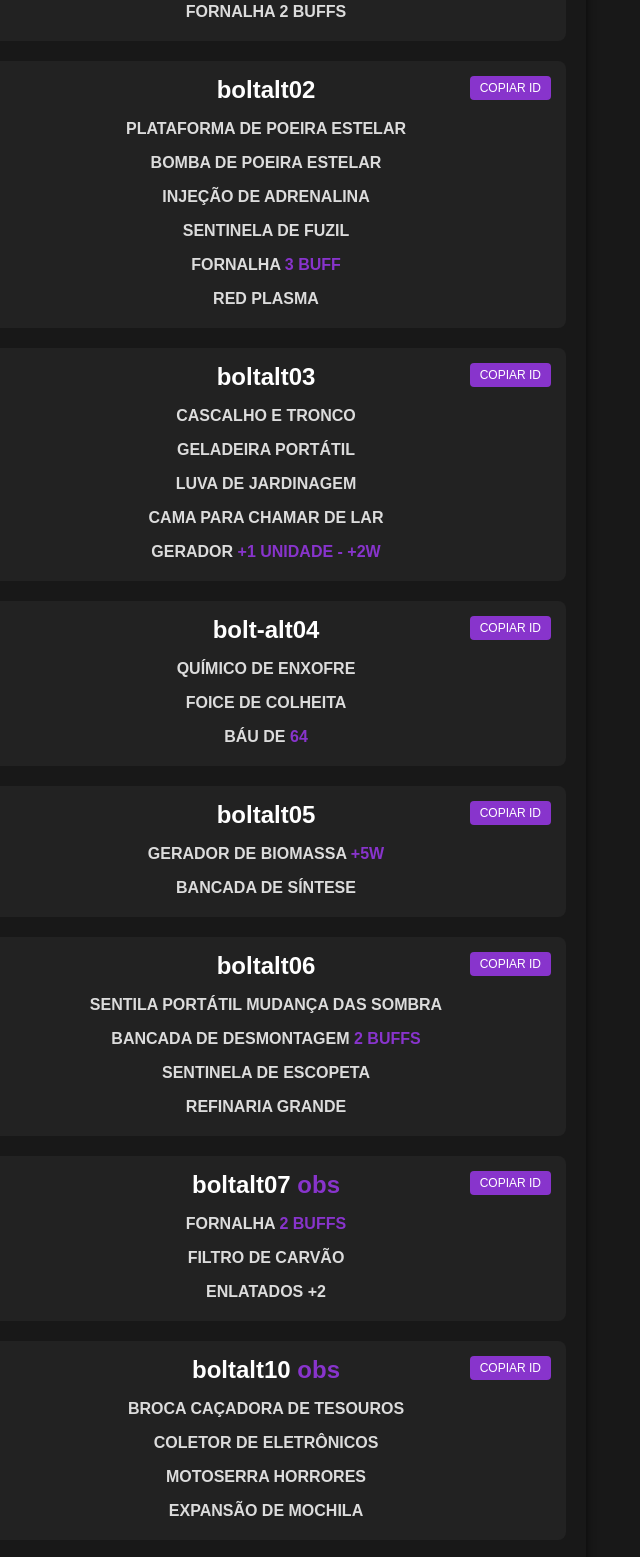
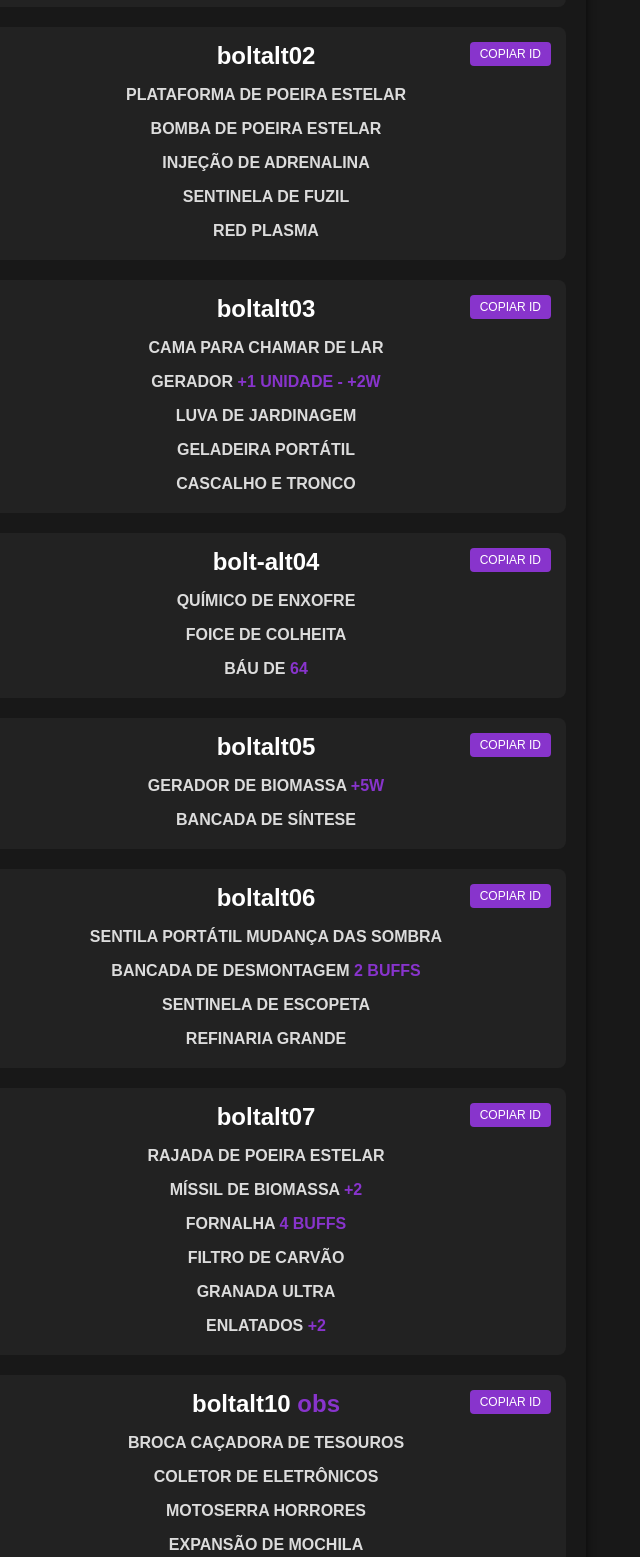
Before and after one commit to victorndesigner/specs, a plain HTML site: page index.html in a window 1280 px wide. Shown: the part 714-2271 px from the top of the page, without its empty margins (374-1014 px from the left). Drawn offline with Linux system fonts and the light colour scheme.

Commit message:
Update index.html

```diff
--- a/index.html
+++ b/index.html
@@ -99,9 +99,9 @@
   <div class="category">
     <h2 id="bolttexturas">bolttexturas</h2>
     <button class="copy-btn" onclick="copiarTexto('bolttexturas')">COPIAR ID</button>
+    <p class="item">GERADOR DE MUTAÇÃO <span>+15W</span></p>
     <p class="item">CONJUNTO DE CRISTAL RARO</p>
     <p class="item">COLETA DE ÁGUA DA CHUVA</p>
-    <p class="item">GERADOR DE MUTAÇÃO <span>+15W</span></p>
     <p class="item">REFINAR PRATA E OURO</p>
     <p class="item">GERADOR SOLAR <span>+10W</span></p>
     <p class="item">GERADOR HIDRÁULICO</p>
@@ -117,7 +117,6 @@
     <p class="item">BANCADA DE EQUIPAMENTOS</p>
     <p class="item">MOTOSERRA HORRORES</p>
     <p class="item">FABRICAR CRISTAIS</p>
-    <p class="item">FORNALHA 2 BUFFS</p>
   </div>
 
   <div class="category">
@@ -127,18 +126,17 @@
     <p class="item">BOMBA DE POEIRA ESTELAR</p>
     <p class="item">INJEÇÃO DE ADRENALINA</p>
     <p class="item">SENTINELA DE FUZIL</p>
-    <p class="item">FORNALHA <span>3 BUFF</span></p>
     <p class="item">RED PLASMA</span></p>
   </div>
 
   <div class="category">
     <h2 id="boltalt03">boltalt03</h2>
     <button class="copy-btn" onclick="copiarTexto('boltalt03')">COPIAR ID</button>
-    <p class="item">CASCALHO E TRONCO</p>
-    <p class="item">GELADEIRA PORTÁTIL</p>
-    <p class="item">LUVA DE JARDINAGEM</p>
     <p class="item">CAMA PARA CHAMAR DE LAR</p>
     <p class="item">GERADOR <span>+1 UNIDADE - +2W</span></p>
+    <p class="item">LUVA DE JARDINAGEM</p>
+    <p class="item">GELADEIRA PORTÁTIL</p>
+    <p class="item">CASCALHO E TRONCO</p>
   </div>
 
   <div class="category">
@@ -166,11 +164,14 @@
   </div>
 
   <div class="category">
-    <h2 id="boltalt07">boltalt07 <span class="highlight">obs</span></h2>
+    <h2 id="boltalt07">boltalt07</h2>
     <button class="copy-btn" onclick="copiarTexto('boltalt07')">COPIAR ID</button>
-    <p class="item">FORNALHA <span>2 BUFFS</span></p>
+    <p class="item">RAJADA DE POEIRA ESTELAR</span></p>
+    <p class="item">MÍSSIL DE BIOMASSA <span>+2</span></p>
+    <p class="item">FORNALHA <span>4 BUFFS</span></p>
     <p class="item">FILTRO DE CARVÃO</p>
-    <p class="item">ENLATADOS +2</p>
+    <p class="item">GRANADA ULTRA</span></p>
+    <p class="item">ENLATADOS <span>+2</span></p>
   </div>
 
   <div class="category">
@@ -240,7 +241,6 @@
   <div class="category">
     <h2 id="boltalt19">boltalt19</h2>
     <button class="copy-btn" onclick="copiarTexto('boltalt19')">COPIAR ID</button>
-    <p class="item">MÍSSIL DE BIOMASSA +2</span></p>
     <p class="item">ADAGA DE ARREMESSO</span></p>
   </div>
 
```
